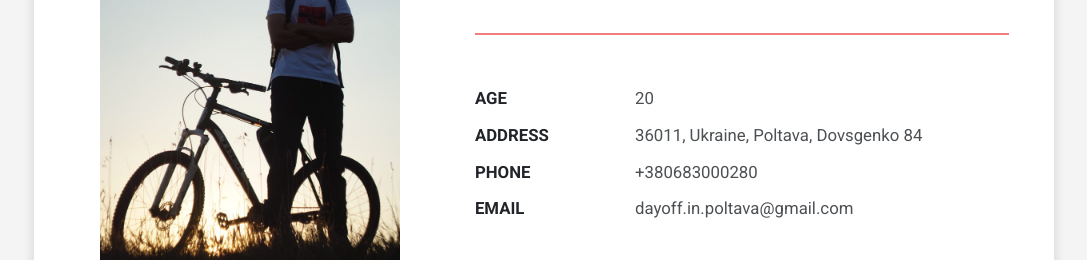
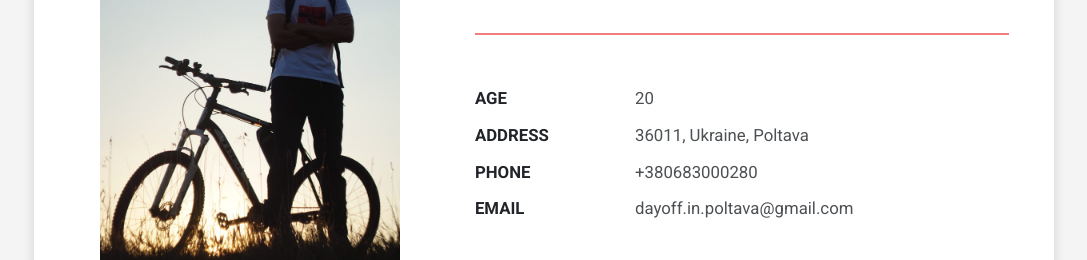
Before and after one commit to RomanKa4ok/CV, a website: page app/index.html in a window 1280 px wide. Shown: the part 1260-1520 px from the top of the page, without its empty margins (96-1183 px from the left). Drawn offline with Linux system fonts and the light colour scheme; files whose address does not match are found by name.

Commit message:
Update index.html

```diff
--- a/app/index.html
+++ b/app/index.html
@@ -138,7 +138,7 @@
 								<div class="about__info-addon">
 									<ul class="about__info-list-desc">
 										<li class="about__info-item">20</li>
-										<li class="about__info-item">36011, Ukraine, Poltava, Dovsgenko 84</li>
+										<li class="about__info-item">36011, Ukraine, Poltava</li>
 										<li class="about__info-item">+380683000280</li>
 										<li class="about__info-item">dayoff.in.poltava@gmail.com</li>
 									</ul>
```
